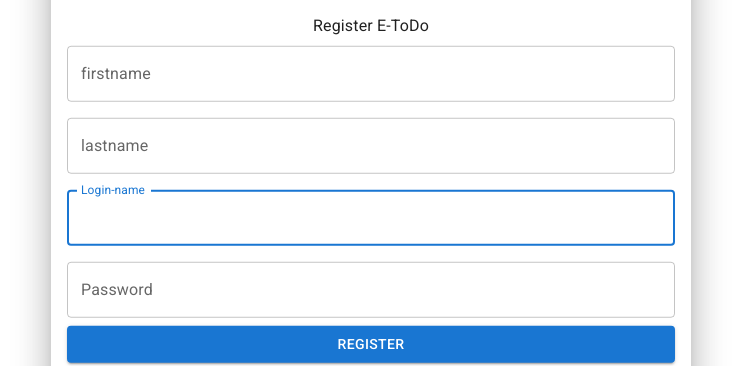
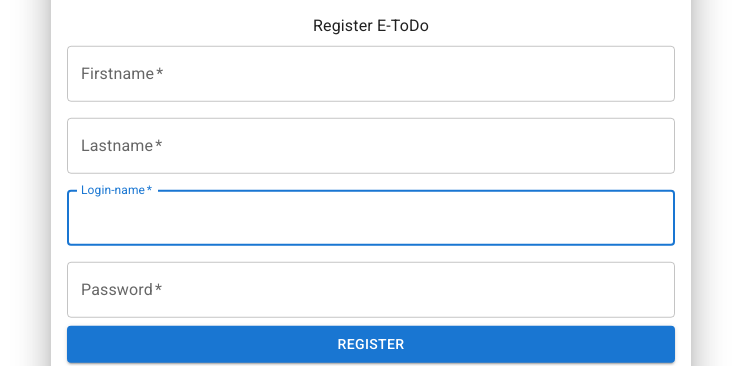
Before and after one commit to charly-2025/E-Todo-Epitech, a React (Create React App) app in the folder e-todo/frontend/: page /register in a window 1280 px wide. Shown: the part 206-572 px from the top of the page, without its empty margins (269-1010 px from the left). Built offline with nearby package versions, Linux system fonts and the light colour scheme.

Commit message:
[style] style of login and register pages

```diff
--- a/e-todo/frontend/src/pages/loginForms.jsx
+++ b/e-todo/frontend/src/pages/loginForms.jsx
@@ -67,10 +67,10 @@ export default function LoginForm() {
           </Avatar>
           <Typography component='h1' sx={{marginTop: 2, textAlign: "center"}}>Login E-ToDo</Typography>
           <Box sx={{mt: 1}}>
-            <TextField placeholder= 'Enter login-name' label="Login-name" id="outlined-input" fullWidth autoFocus sx={{mb: 2}} value={email} onChange={(e) => setEmail(e.target.value)}>
+            <TextField placeholder= 'Enter login-name' label="Login-name" id="outlined-input" fullWidth autoFocus sx={{mb: 2}} value={email} onChange={(e) => setEmail(e.target.value)} required>
 
             </TextField>
-            <TextField placeholder='Enter password' label="Password" id="outlined-password-input" fullWidth type="password" value={password} onChange={(e) => setPassword(e.target.value)} >
+            <TextField placeholder='Enter password' label="Password" id="outlined-password-input" fullWidth type="password" value={password} onChange={(e) => setPassword(e.target.value)} required>
             </TextField>
 
             <FormControlLabel  control={<Checkbox value="remember" />}label="Remember me"/>
--- a/e-todo/frontend/src/pages/registerform.jsx
+++ b/e-todo/frontend/src/pages/registerform.jsx
@@ -69,16 +69,16 @@ export default function RegisterForm() {
             </Avatar>
             <Typography component='h1' sx={{marginTop: 2, textAlign: "center"}}>Register E-ToDo</Typography>
                 <Box sx={{mt: 1}}>
-                    <TextField placeholder= 'Enter your firstname' label="firstname" id="outlined-input" fullWidth autoFocus sx={{mb: 2}} value={firstname} onChange={(e) => setfirstname(e.target.value)}>
+                    <TextField placeholder= 'Enter your firstname' label="Firstname" id="outlined-input" fullWidth autoFocus sx={{mb: 2}} value={firstname} onChange={(e) => setfirstname(e.target.value)} required>
                     </TextField>
 
-                    <TextField placeholder='Enter your lastname' label="lastname" id="outlined-password-input" fullWidth autoFocus sx={{mb: 2}} value={name} onChange={(e) => setName(e.target.value)} >
+                    <TextField placeholder='Enter your lastname' label="Lastname" id="outlined-password-input" fullWidth autoFocus sx={{mb: 2}} value={name} onChange={(e) => setName(e.target.value)} required>
                     </TextField>
 
-                    <TextField placeholder= 'Enter login-name' label="Login-name" id="outlined-input" fullWidth autoFocus sx={{mb: 2}} value={email} onChange={(e) => setEmail(e.target.value)}>
+                    <TextField placeholder= 'Enter login-name' label="Login-name" id="outlined-input" fullWidth autoFocus sx={{mb: 2}} value={email} onChange={(e) => setEmail(e.target.value)} required>
                     </TextField>
 
-                    <TextField placeholder='Enter password' label="Password" id="outlined-password-input" fullWidth type="password" value={password} onChange={(e) => setPassword(e.target.value)} >
+                    <TextField placeholder='Enter password' label="Password" id="outlined-password-input" fullWidth type="password" value={password} onChange={(e) => setPassword(e.target.value)} required>
                     </TextField>
 
                     <Button type="submit" variant="contained" fullWidth sx={{mt: 1}}>Register</Button>
```
